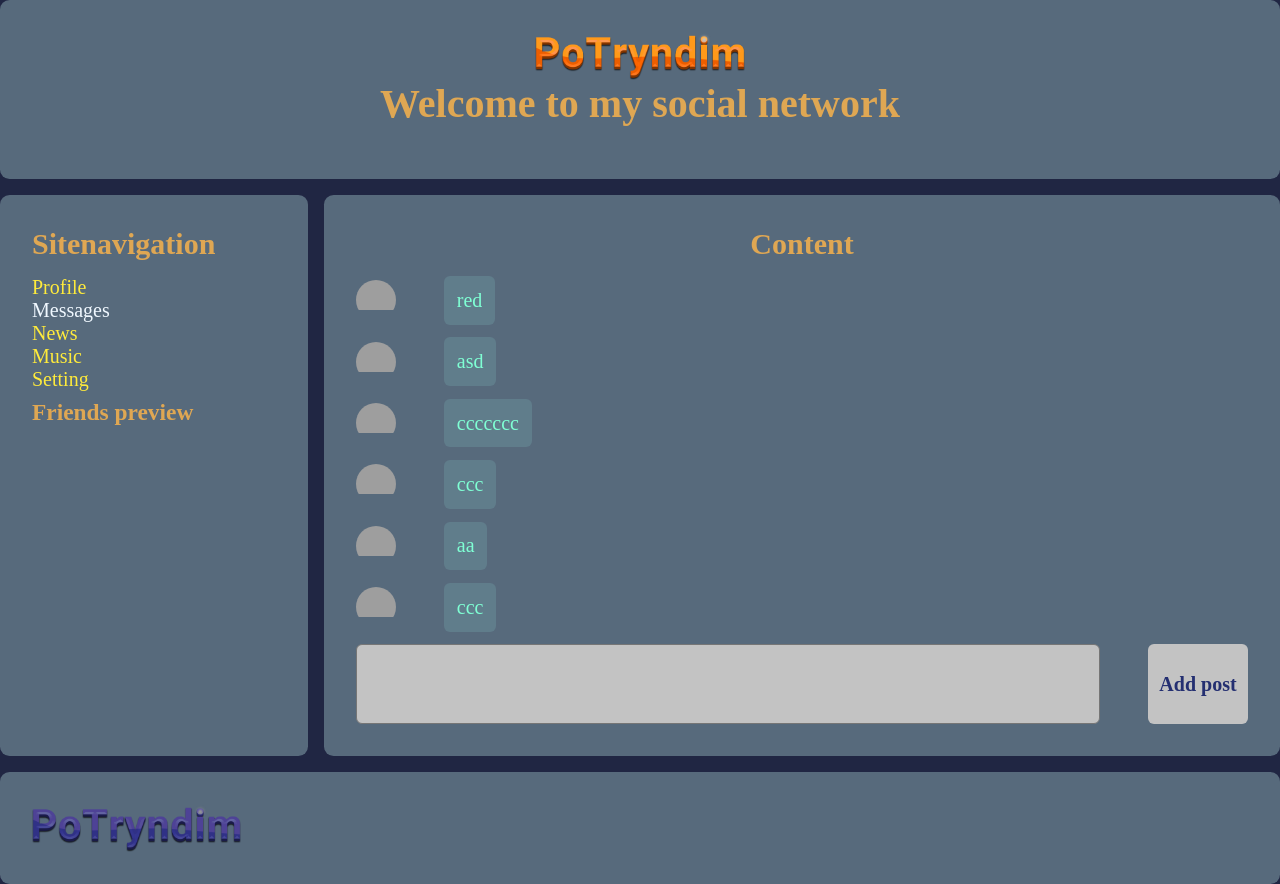
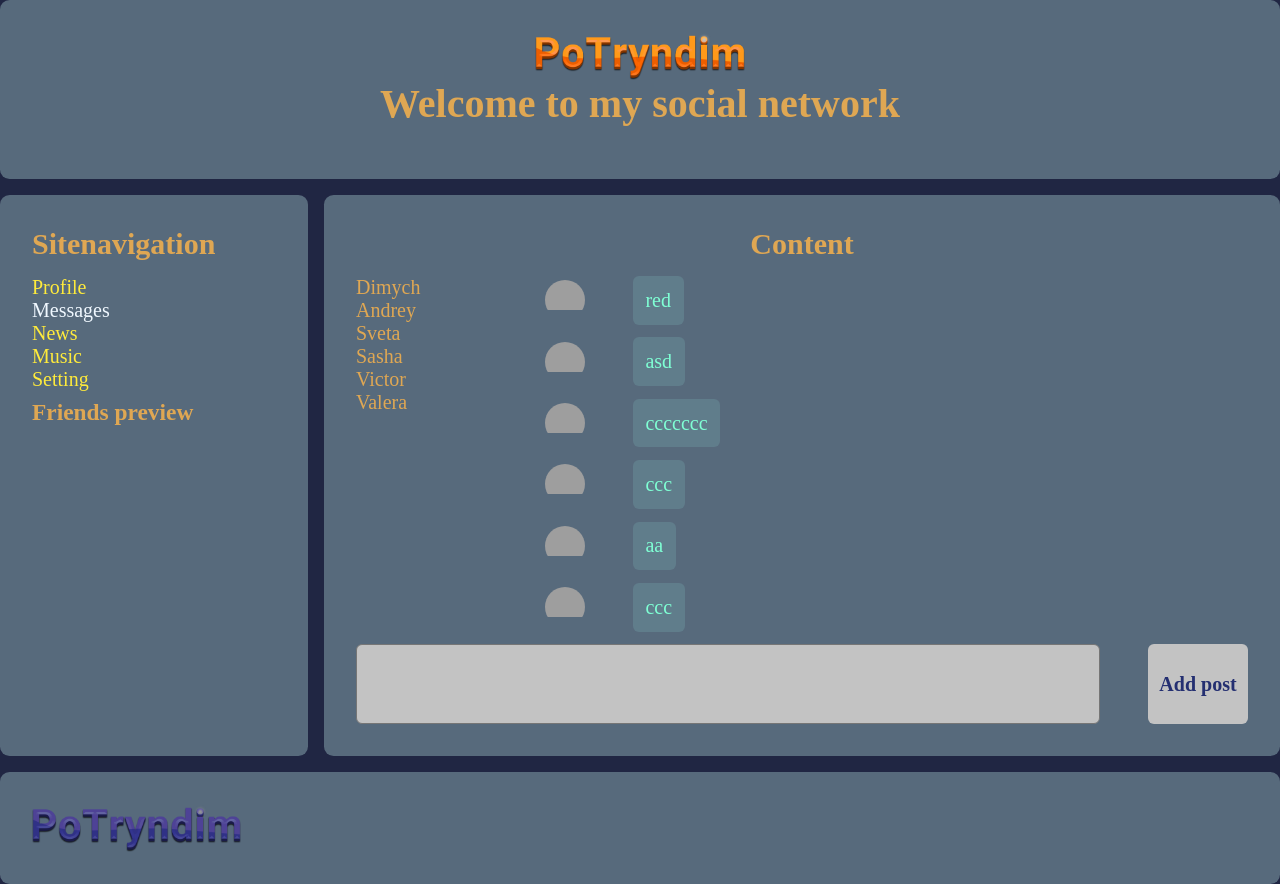
Before and after one commit to adastion/Dimych_react, a React (Create React App) app: page /dialogs in a window 1280 px wide. Built offline with nearby package versions, Linux system fonts and the light colour scheme; grey boxes are pictures that could not be loaded.

Commit message:
Creating userslist

```diff
--- a/src/App.js
+++ b/src/App.js
@@ -29,6 +29,7 @@ function App(props) {
               path="/dialogs"
               element={
                 <Dialogs
+                  users={props.state.dialogsPage.users}
                   dialogs={props.state.dialogsPage.dialogs}
                   newMessageText={props.state.dialogsPage.newMessageText}
                   dispatch={props.dispatch}
--- a/src/Redux/store.js
+++ b/src/Redux/store.js
@@ -17,6 +17,15 @@ const store = {
     },
 
     dialogsPage: {
+      users: [
+        { id: 1, name: 'Dimych' },
+        { id: 2, name: 'Andrey' },
+        { id: 3, name: 'Sveta' },
+        { id: 4, name: 'Sasha' },
+        { id: 5, name: 'Victor' },
+        { id: 6, name: 'Valera' },
+      ],
+
       dialogs: [
         { id: 1, message: 'red', name: 'Dimych' },
         { id: 2, message: 'asd', name: 'Andrey' },
--- a/src/components/Dialogs/Dialogs.jsx
+++ b/src/components/Dialogs/Dialogs.jsx
@@ -1,14 +1,18 @@
 import style from './Dialogs.module.css';
 import DialogMessage from './../Dialogs/DialogMessage/DialogMessage';
 import SendingMessage from '../Profile/SendingMessage/SendingMessage';
+import DialogsUsers from './DialogsUsers/DialogsUsers';
 
 const Dialogs = (props) => {
   let messageItem = props.dialogs.map((item) => <DialogMessage message={item.message} />);
+  let users = props.users.map((item) => <DialogsUsers name={item.name} />);
 
   return (
     <div className={style.dialogs}>
-      {messageItem}
+      <ul className={style.usersList}>{users}</ul>
+      <div className={style.wrapMessage}>{messageItem}</div>
       <SendingMessage
+        className={style.sending}
         dialogs={props.dialogs}
         newMessageText={props.newMessageText}
         dispatch={props.dispatch}
--- a/src/components/Dialogs/Dialogs.module.css
+++ b/src/components/Dialogs/Dialogs.module.css
@@ -1,5 +1,6 @@
 .dialogs {
   display: grid;
+  grid-template-columns: 1fr 4fr;
   gap: 0.8rem;
 }
 
@@ -14,3 +15,8 @@
   max-height: 50px;
   border-radius: 6px;
 }
+
+.wrapMessage {
+  display: grid;
+  gap: 0.8rem;
+}
--- /dev/null
+++ b/src/components/Dialogs/DialogsUsers/DialogsUsers.jsx
@@ -0,0 +1,7 @@
+import style from './DialogsUsers.module.css';
+
+const DialogsUsers = (props) => {
+  return <li className={style.users}>{props.name}</li>;
+};
+
+export default DialogsUsers;
--- /dev/null
+++ b/src/components/Dialogs/DialogsUsers/DialogsUsers.module.css
@@ -0,0 +1,4 @@
+.users {
+  display: grid;
+  gap: 0.8rem;
+}
--- a/src/components/Profile/SendingMessage/SendingMessage.jsx
+++ b/src/components/Profile/SendingMessage/SendingMessage.jsx
@@ -8,7 +8,6 @@ import {
 import style from './SendingMessage.module.css';
 
 const SendingMessage = (props) => {
-  let newPostItem = React.createRef();
 
   const addPost = () => {
     props.dispatch(
@@ -16,8 +15,8 @@ const SendingMessage = (props) => {
     );
   };
 
-  const onPostChange = () => {
-    let text = newPostItem.current.value;
+  const onPostChange = (event) => {
+    let text = event.target.value;
     props.dispatch(
       props.hasOwnProperty('newMessageText')
         ? updateNewMessageActionCreator(text)
@@ -29,7 +28,6 @@ const SendingMessage = (props) => {
     <div className={style.form}>
       <textarea
         onChange={onPostChange}
-        ref={newPostItem}
         name="my-post"
         className={style.textarea}
         value={props.hasOwnProperty('newMessageText') ? props.newMessageText : props.newPostText}
--- a/src/components/Profile/SendingMessage/SendingMessage.module.css
+++ b/src/components/Profile/SendingMessage/SendingMessage.module.css
@@ -1,6 +1,7 @@
 .form {
   display: flex;
   gap: 3rem;
+  grid-column: 1/3;
 }
 
 .textarea {
```
